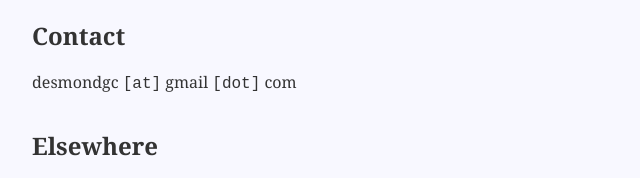
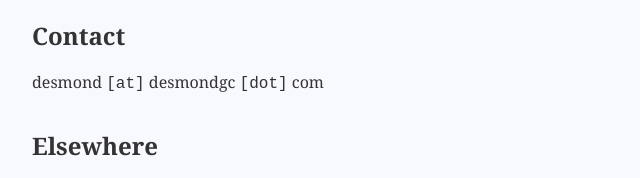
Before and after one commit to desmondgc/www, a plain HTML site: page index.html in a window 1280 px wide. Shown: the part 380-558 px from the top of the page, 208-848 px from the left. Drawn offline with Linux system fonts and the light colour scheme.

Commit message:
Update contact info

```diff
--- a/index.html
+++ b/index.html
@@ -37,7 +37,7 @@ h1, h2 {
 		</ul>
 
 		<h2>Contact</h2>
-		<p>desmondgc <code>[at]</code> gmail <code>[dot]</code> com</p>
+		<p>desmond <code>[at]</code> desmondgc <code>[dot]</code> com</p>
 
 		<h2>Elsewhere</h2>
 		<ul>
```
